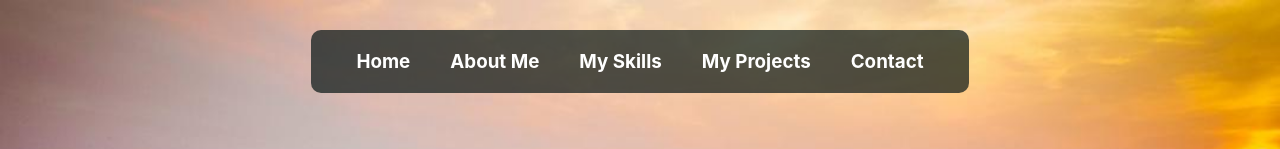
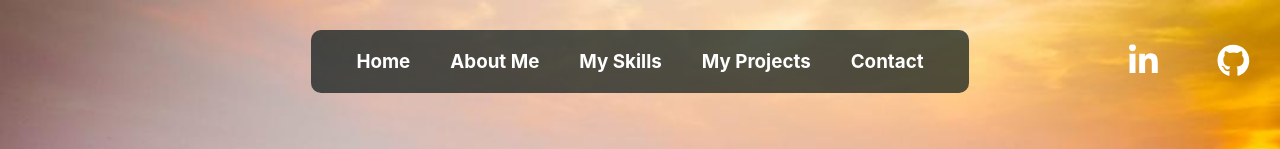
Before and after one commit to Andy-V12345/Personal-Website, a React (Create React App) app in the folder andy-website/: page / in a window 1280 px wide. Shown: the top 149 px of the page. Built offline with nearby package versions, Linux system fonts and the light colour scheme.

Commit message:
added icons to navbar

```diff
--- a/andy-website/src/App.css
+++ b/andy-website/src/App.css
@@ -321,6 +321,24 @@ img.bg {
   transform: translate(-50%, 0);
 }
 
+.navbar h1 {
+  color: white;
+  font-size: calc(20px + 1vw);
+  position: absolute;
+  top: 50%;
+  right: 30px;
+  transform: translate(0, -95%);
+}
+
+.navbar .linkedInIcon {
+  right: 120px;
+}
+
+.navbar a {
+  text-decoration: none;
+  color: inherit;
+}
+
 
 
 .navbar.fixed {
@@ -393,8 +411,6 @@ img.bg {
 
 .links a {
   padding: 20px 20px;
-  text-decoration: none;
-  color: inherit;
 }
 
 .links a:hover {
--- a/andy-website/src/Navbar.js
+++ b/andy-website/src/Navbar.js
@@ -1,8 +1,9 @@
 import './App.css';
 import logo from './logo.svg';
 import React from 'react';
-import { animated, useSpring } from '@react-spring/web';
 import { motion } from 'framer-motion';
+import { FaLinkedinIn, FaGithub } from 'react-icons/fa';
+
 
 function Navbar({isFixed, hideNav}) {
 
@@ -13,11 +14,6 @@ function Navbar({isFixed, hideNav}) {
         "My Projects",
         "Contact"
     ]
-
-    const springs = useSpring({
-        from: {x: -5000},
-        to: {x: 0},
-    })
 
     if (isFixed) {
         return(
@@ -58,30 +54,17 @@ function Navbar({isFixed, hideNav}) {
                             </li>
                         ))}
                     </ul>
+                    <motion.h1 initial={{color: "white"}} whileHover={{color: "black"}}>
+                        <a href='https://github.com/Andy-V12345' target='_blank'><FaGithub /></a>
+                    </motion.h1>
+                    <motion.h1 initial={{color: "white"}} whileHover={{color: "black"}} className="linkedInIcon">
+                        <a href='https://www.linkedin.com/in/andyvu2026/' target='_blank'><FaLinkedinIn /></a>
+                    </motion.h1>
                 </div>
             </motion.div>
         )
     }
 
-
-
-            // <animated.div style={{
-            //     ...springs
-            //     }}>
-            //     <div className={isFixed ? 'navbar fixed' : 'navbar'}>
-            //         <ul className='links'>
-            //             {headers.map((header) => (
-            //                 <li key={header}>
-            //                     <a href={`#${header}`}>
-            //                         <strong>{header}</strong>
-            //                     </a>
-            //                 </li>
-            //             ))}
-            //         </ul>
-            //         {isFixed ? null : <img className='logo' src={logo} alt='logo' />}
-            //     </div>
-            // </animated.div>
-
 }
 
 
--- a/andy-website/src/ProjectDescription.js
+++ b/andy-website/src/ProjectDescription.js
@@ -2,6 +2,7 @@ import React from "react";
 import './App.css';
 import BlueButton from "./BlueButton";
 import {FaTimes} from "react-icons/fa";
+
 
 
 function ProjectDescription({id, visible, onShow, title, children, link, image}) {
```
Also changed, not shown: andy-website/src/App.js (line endings or trailing spaces), andy-website/src/ProjectBox.js (line endings or trailing spaces).
